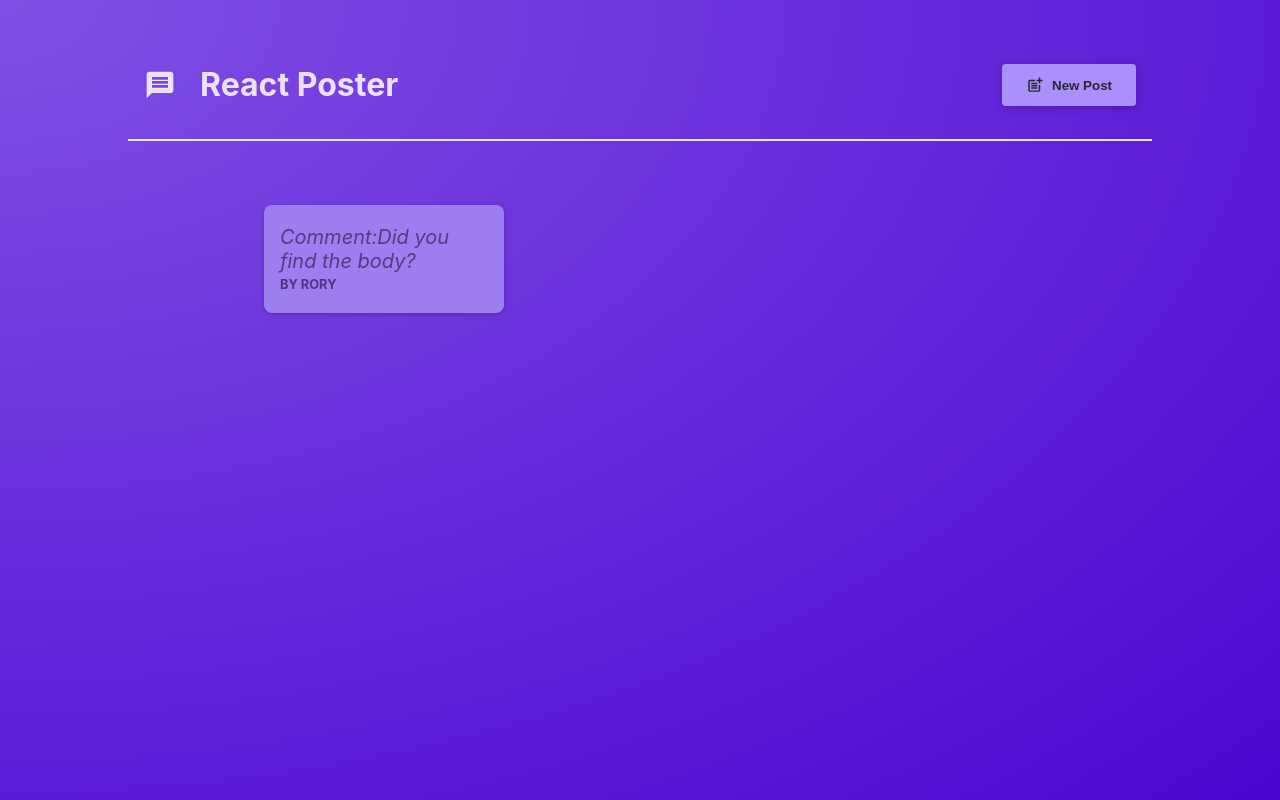
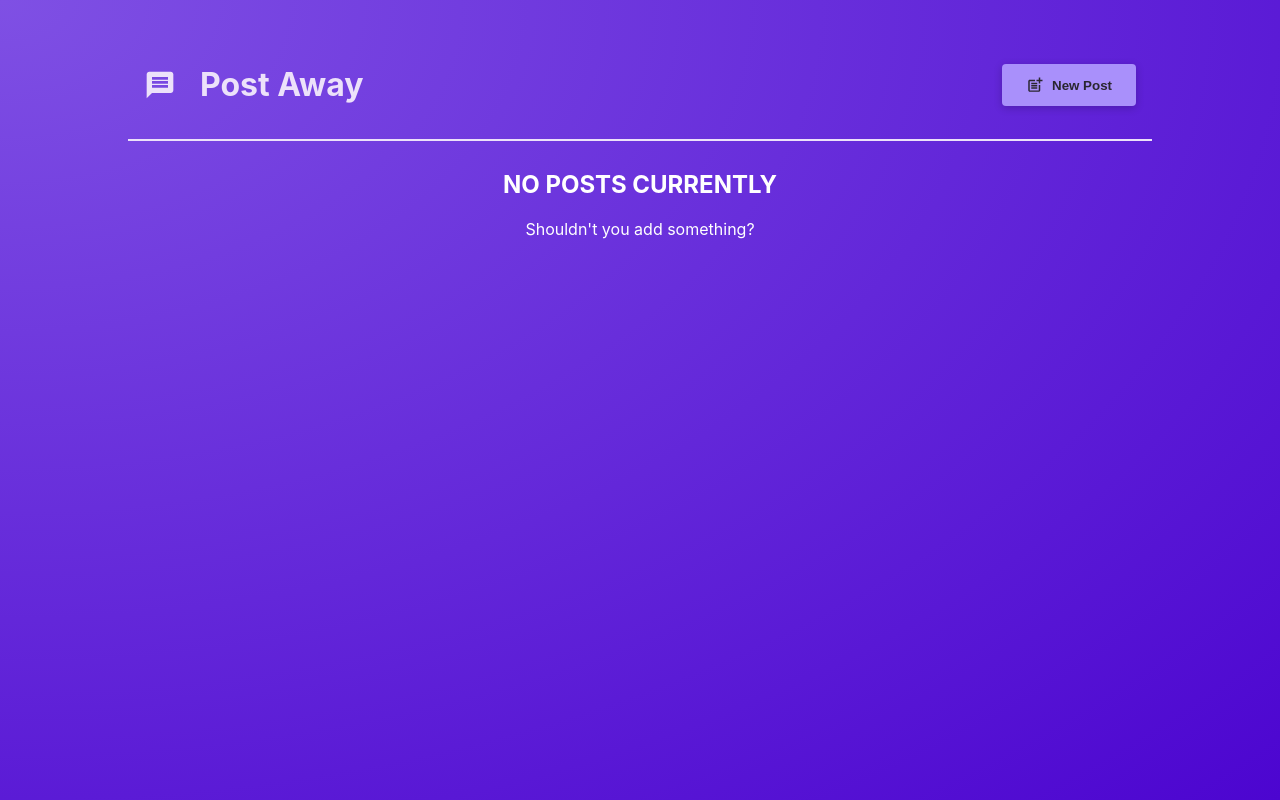
Before and after one commit to YarialisGuzman/makeAPost, a React (Vite) app: page / in a window 1280 px wide. Built offline with nearby package versions, Linux system fonts and the light colour scheme.

Commit message:
add logic for when there are and aren't posts

```diff
--- a/src/components/MainHeader.jsx
+++ b/src/components/MainHeader.jsx
@@ -7,7 +7,7 @@ function MainHeader({ onCreatePost }) {
     <header className={classes.header}>
       <h1 className={classes.logo}>
         <MdMessage />
-        React Poster
+        Post Away
       </h1>
       <p>
         <button className={classes.button} onClick={onCreatePost}>
--- a/src/components/NewPost.jsx
+++ b/src/components/NewPost.jsx
@@ -23,7 +23,7 @@ function NewPost({onCancel, addPost}) {
       body:currentBody,
       author:currentAuthor
     };
-
+    addPost(postData);
     onCancel();
   }
 
--- a/src/components/UnorderedList.jsx
+++ b/src/components/UnorderedList.jsx
@@ -7,28 +7,35 @@ import Modal from './Modal';
 
 function UnorderedList({willPost, onStopPosting}){
    const [prevPosts, setNewPost]=useState([]);
-   function addPostEventListener(postData){
-      setNewPost((previousPosts)=>{
-         [postData, ...previousPosts]
-      })
+   function addPostHandler(postData){
+      setNewPost((previousPosts)=> [postData, ...previousPosts]
+      )
 
-      console.log(postData)
    }
 
 
    let modalContent;
    if(willPost){
       modalContent= <Modal onClose={onStopPosting}>
-      <NewPost onCancel={onStopPosting} addPost={addPostEventListener}></NewPost>
+      <NewPost onCancel={onStopPosting} addPost={addPostHandler}></NewPost>
       </Modal>
    }
 
  return(
    <>
    {modalContent}
+   {prevPosts.length>0 && (
     <ul className={classes.posts}>
-    <Post author="Rory" body="Did you find the body?"/>
+   {prevPosts.map((post)=> <Post  key={post.body}body={post.body} author={post.author} />)}
     </ul>
+
+)}
+{prevPosts.length===0 && (
+   <div style={{ textAlign: 'center', color:'white'}}>
+   <h2>NO POSTS CURRENTLY</h2>
+   <p>Shouldn't you add something?</p>
+   </div>
+)}
     </>
  )
 }
```
